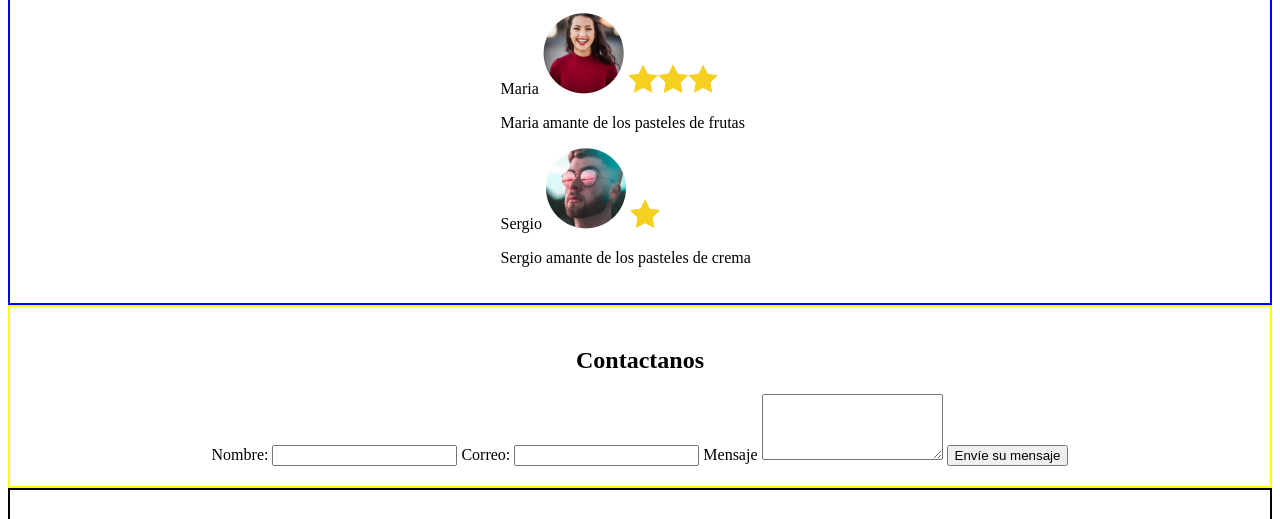
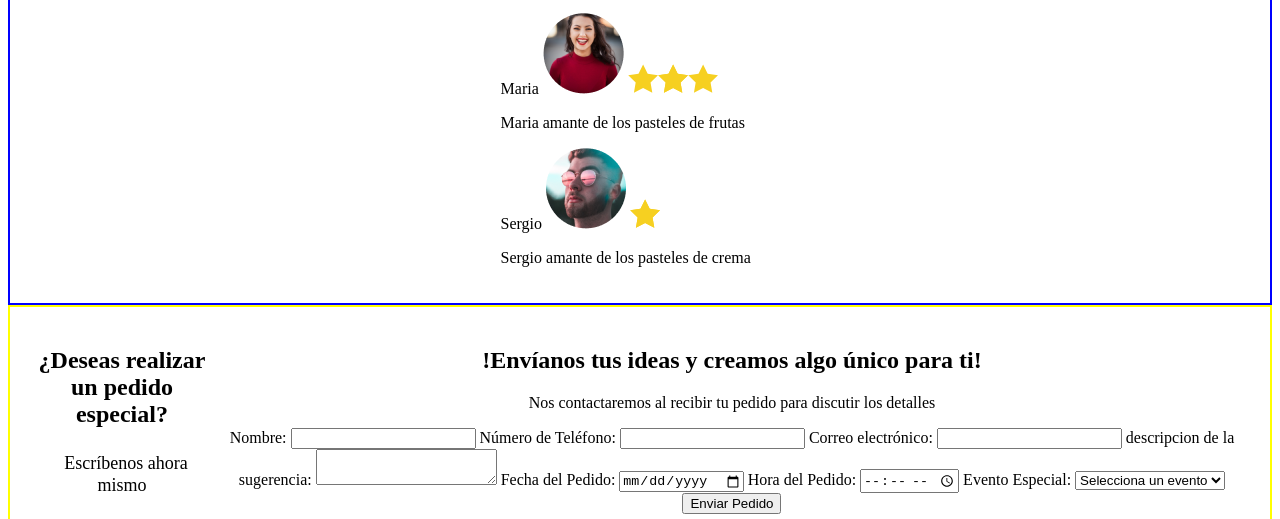
Before and after one commit to JulioEAN/ProyectBakery, a plain HTML site: page index.html in a window 1280 px wide. Shown: the part 1957-2476 px from the top of the page. Drawn offline with Linux system fonts and the light colour scheme.

Commit message:
CAMBIOS: 1. SE CAMBIO EL FONFO DE LA SECCION HEADER Y PRESENTACION 2. SE AGREGO EL LOGO 3. BOTON DE ORDENAR EN LA SECCION PRESETACION (AUN NO FUNCIONA) 3. SE MODIFCO LA SECCION PRESENTACION
A TODO EL DISEÑO SE LE ESTA AGRENDO LOS COLORES DEL LOGO

```diff
--- a/index.html
+++ b/index.html
@@ -6,7 +6,7 @@
     <title>BAKERY'S</title>
     <link rel="website icon" type="jpg"
     href="./icons/icon-star.svg">
-    <link rel="stylesheet" href="styles.css">
+    <link rel="stylesheet" href="style.css">
 </head>
 
 <body>
@@ -20,8 +20,8 @@
                 <li><a href="#especiales"><button>Especiales</button></a></li>
                 <li><a href="#favoritos"><button>Favoritos</button></a></li>
                 <li><a href="#clientes"><button>Clientes</button></a></li>
-                <li><a href="#social"><button>Redes Sociales</button></a></li>
-                <li><a href="#contactanos"><button>Contactanos</button></a></li>
+                <li><a href="#ordena"><button>Ordena</button></a></li>
+                <li><a href="#contactanos"><button>Contacto</button></a></li>
             </ul>
         </nav>
     </header>
@@ -91,19 +91,47 @@
     <!--SECCION CONTACTO-->
 
         <section class="contacto" id="contactanos">
+            <div>
+                <h2>¿Deseas realizar un pedido especial?</h2>
+
+                <a href="https://wa.me/1234567890" target="_blank" class="whatsapp-link">
+                    <i class="fab fa-whatsapp icon2"></i>
+                    Escríbenos ahora mismo
+                </a>
+            </div>
+
             <article>
-                <h2>Contactanos</h2>
+                <h2>!Envíanos tus ideas y creamos algo único para ti!</h2>
+                <p>Nos contactaremos al recibir tu pedido para discutir los detalles</p>
+
                 <form action="#" method="post" target="_blank">
                     <label for="nombre">Nombre:</label>
-                    <input type="text" name="nombre" id="nombre" required>
+                    <input type="text" id="nombre" name="nombre" required>
 
-                    <label for="email">Correo:</label>
-                    <input type="email" name="email" id="email" required>
+                    <label for="telefono">Número de Teléfono:</label>
+                    <input type="tel" id="telefono" name="telefono" pattern="[0-9]{10}" placeholder="" required>
 
-                    <label for="mensaje">Mensaje</label>
-                    <textarea name="mensaje" id="mensaje" rows="4" required></textarea>
+                    <label for="email">Correo electrónico:</label>
+                    <input type="email" id="email" name="email" required>
 
-                    <button type="submit">Envíe su mensaje</button>
+                    <label for="descripcion">descripcion de la sugerencia:</label>
+                    <textarea name="descripcion" id="descripcion" required></textarea>
+
+                    <label for="fecha">Fecha del Pedido:</label>
+                    <input type="date" id="fecha" name="fecha" required>
+
+                    <label for="hora">Hora del Pedido:</label>
+                    <input type="time" id="hora" name="hora" required>
+
+                    <label for="evento">Evento Especial:</label>
+                    <select id="evento" name="evento" required>
+                        <option value="">Selecciona un evento</option>
+                        <option value="cumpleaños">Cumpleaños</option>
+                        <option value="boda">Boda</option>
+                        <option value="aniversario">Aniversario</option>
+                        <option value="otro">Otro</option>
+                    </select>
+                    <button type="submit">Enviar Pedido</button>
                 </form>
             </article>
         </section>
--- a/styles.css
+++ b/style.css
@@ -160,3 +160,20 @@ nav{
     height: auto; /* Mantiene la proporción de la imagen */
     border-radius: 15px;
 }
+
+.icon2 {
+    font-size: 24px; /* Cambia el tamaño del ícono según lo necesites */
+    color: #25D366; /* Color de WhatsApp */
+    margin-right: 8px; /* Espacio entre el ícono y el texto */
+}
+.whatsapp-link {
+    text-decoration: none; /* Sin subrayado en el enlace */
+    color: black; /* Color del texto */
+    font-size: 18px; /* Tamaño del texto */
+}
+.whatsapp-link:hover {
+    color: #25D366; /* Cambia el color al pasar el ratón */
+}
+.icon {
+     font-size: 36px; color: hsl(288, 83%, 31%); /* Color de Facebook */
+}
```
Also changed, not shown: images/logo/logo.png (added), logos/logo-final.png (added), 1 other file.
